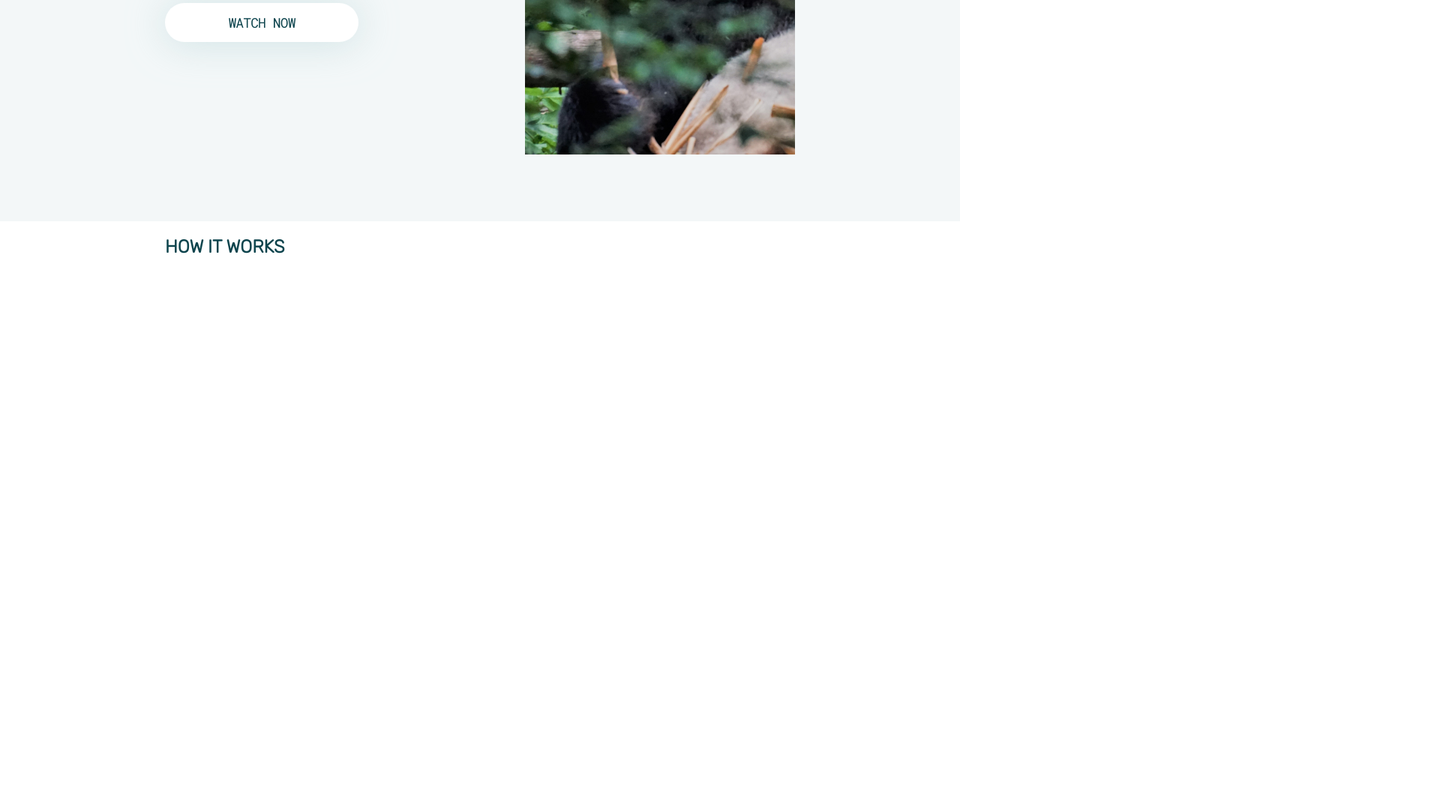
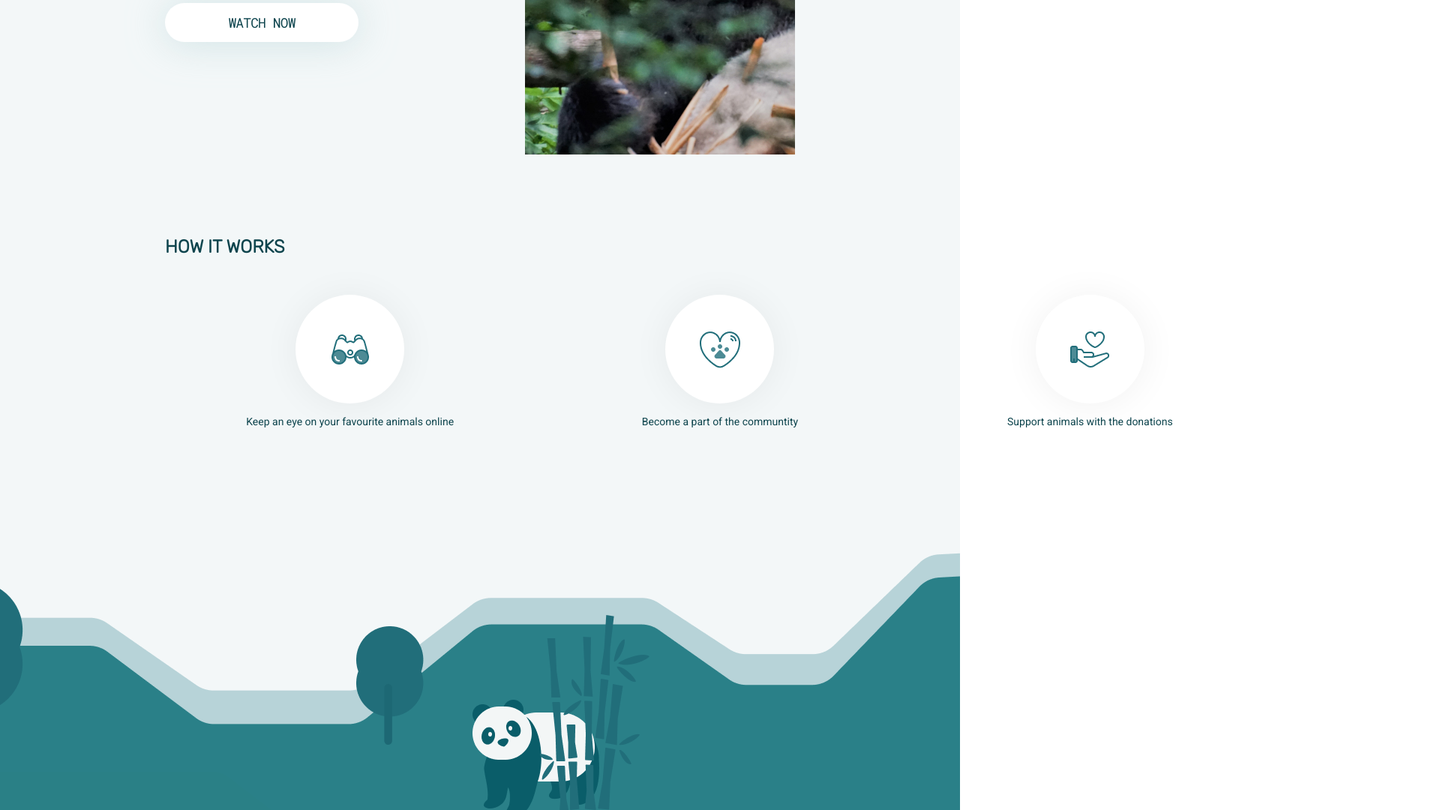
Before and after one commit to ValeriaVashkevich/Online-Zoo, a plain HTML site: page index.html in a window 1280 px wide. Shown: the part 618-1698 px from the top of the page at 75% size, 1920 px wide, since content can reach past the window. Before the commit the page ends 961 px from the top, so only its background shows below. Drawn offline with Linux system fonts and the light colour scheme.

Commit message:
feat: add instruction blok

```diff
--- a/index.html
+++ b/index.html
@@ -65,10 +65,38 @@
               </div>
             </div>
             <div class="opening-img"></div>
+          </div>
+        </div>
+        <div class="main">
+          <div class="instruction-blok">
+            <div class="instruction-grupp">
+              <div class="instruction">
+                <div class="binoculars-circle">
+                  <span class="binoculars-icon"></span>
+                </div>
+                <div class="instruction-discription">
+                  Keep an eye on your favourite animals online
+                </div>
+              </div>
+              <div class="instruction">
+                <div class="dogspaw-circle">
+                  <span class="dogspaw-icon"></span>
+                </div>
+                <div class="instruction-discription">
+                  Become a part of the communtity
+                </div>
+              </div>
+              <div class="instruction">
+                <div class="trust-circle">
+                  <span class="trust-icon"></span>
+                </div>
+                <div class="instruction-discription">
+                  Support animals with the donations
+                </div>
+              </div>
             </div>
           </div>
         </div>
-        <div class="main"></div>
         <div class="footer"></div>
       </div>
     </div>
--- a/style.css
+++ b/style.css
@@ -198,3 +198,59 @@ h1 {
   text-transform: uppercase;
   color: #0d444d;
 }
+
+.instruction-blok {
+  height: 859px;
+  background-image: url(public/bg/bg_instruction.png);
+  background-repeat: no-repeat;
+  background-position: bottom;
+}
+
+.instruction-grupp {
+  display: flex;
+  justify-content: space-around;
+  width: 1480px;
+  margin: 98px 0 0 0;
+  padding: 0 220px 0 220px;
+}
+
+.instruction {
+  width: 394px;
+  display: flex;
+  flex-direction: column;
+  align-items: center;
+}
+
+.binoculars-circle,
+.dogspaw-circle,
+.trust-circle {
+  width: 145px;
+  height: 145px;
+  box-shadow: 0px 2px 50px rgba(0, 0, 0, 0.06);
+  border-radius: 50%;
+  background-color: #ffffff;
+  background-repeat: no-repeat;
+  background-position: center;
+}
+
+.binoculars-circle {
+  background-image: url(public/vector/binoculars_ico.png);
+}
+
+.dogspaw-circle {
+  background-image: url(public/vector/dogspaw_ico.png);
+}
+
+.trust-circle {
+  background-image: url(public/vector/trust_ico.png);
+}
+
+.instruction-discription {
+  margin: 14px 0 0 0;
+  font-family: "Roboto";
+  font-style: normal;
+  font-weight: 400;
+  font-size: 14px;
+  line-height: 20px;
+  color: #0d444d;
+}
```
